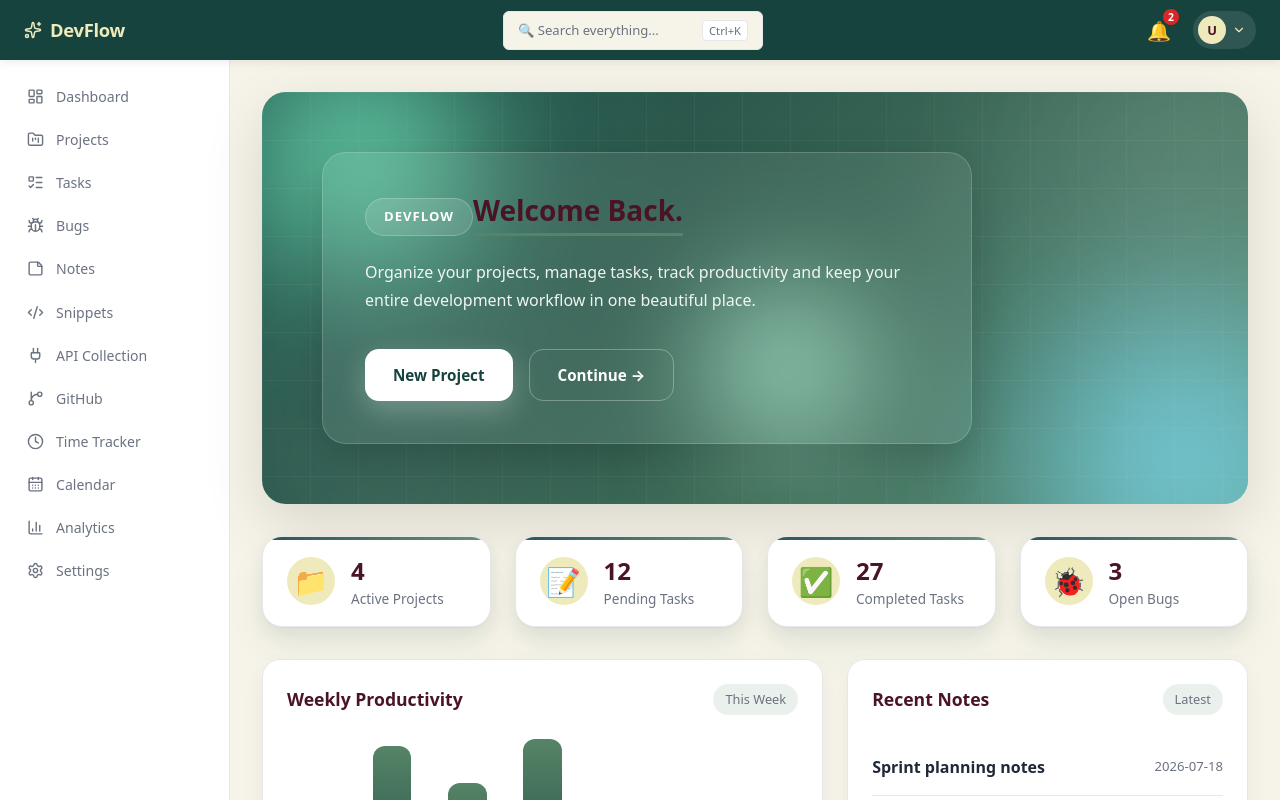
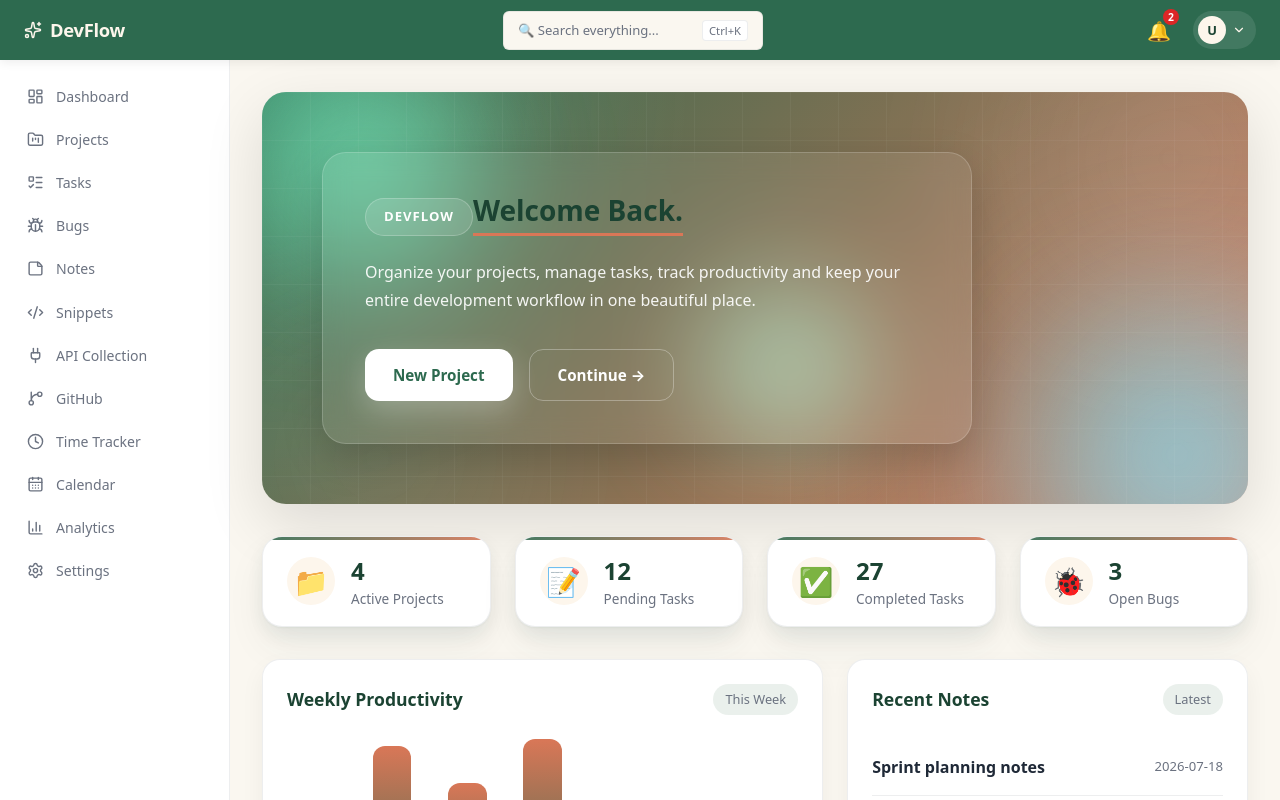
Before and after one commit to Fariss2507/DevFlow, a React (Vite) app: page / in a window 1280 px wide. Shown: the top 800 px of the page. Built offline with nearby package versions, Linux system fonts and the light colour scheme.

Commit message:
style: redesign light theme with refined green-terracotta palette

```diff
--- a/src/styles/variables.css
+++ b/src/styles/variables.css
@@ -1,15 +1,14 @@
 :root {
+  --color-primary: #2D6A4F;
+  --color-primary-dark: #1B4332;
+  --color-accent: #D97757;
+  --color-bg-light: #FDF6EC;
 
-  --color-primary: #17433F;
-  --color-primary-dark: #4B1426;
-  --color-accent: #558467;
-  --color-bg-light: #EFEABB;
-
-  --color-bg: #f6f4e8;
-  --color-surface: #ffffff;
-  --color-text: #1f2937;
-  --color-text-muted: #6b7280;
-  --color-border: #e5e7eb;
+  --color-bg: #FAF7F0;
+  --color-surface: #FFFFFF;
+  --color-text: #1F2937;
+  --color-text-muted: #6B7280;
+  --color-border: rgba(31, 41, 55, 0.08);
 
   --spacing-xs: 4px;
   --spacing-sm: 8px;
```
